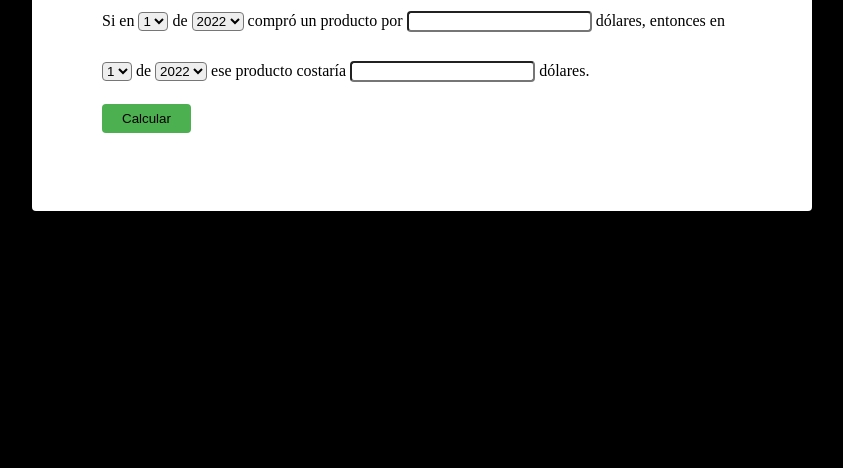
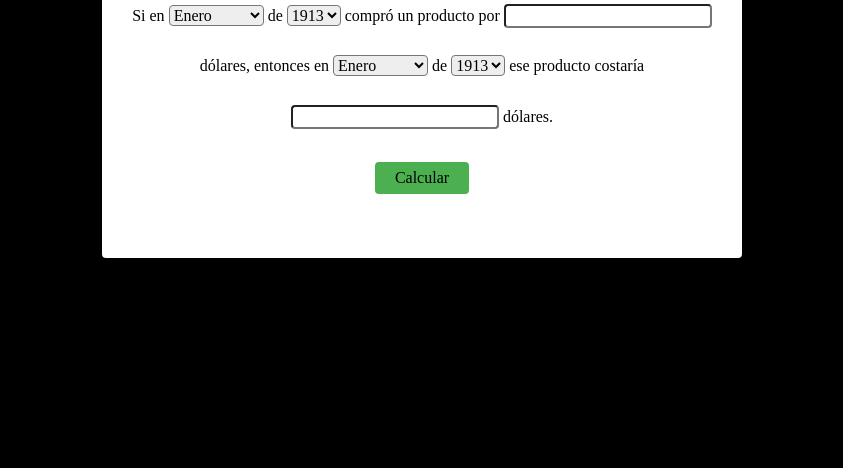
Before and after one commit to alexisarte/inflation-calculator, a website: page public/index.html in a window 1280 px wide. Shown: the part 332-800 px from the top of the page, without its empty margins (218-1061 px from the left). Drawn offline with nearby package versions, Linux system fonts and the light colour scheme.

Commit message:
replace the numbers of months by the respective names

```diff
--- a/public/index.html
+++ b/public/index.html
@@ -5,26 +5,30 @@
     <meta charset="UTF-8">
     <meta http-equiv="X-UA-Compatible" content="IE=edge">
     <meta name="viewport" content="width=device-width, initial-scale=1.0">
+    <link rel="stylesheet" href="https://csstools.github.io/normalize.css/11.0.0/normalize.css">
     <link rel="stylesheet" href="styles.css">
-    <title>Calculator</title>
+    <title>Inflation Calculator</title>
 </head>
 
 <body>
-    <div>
+    <div id="calculator">
+        <h1>Inflation Calculator</h1>
         <p>Si en</p>
-        <select class="month" name="month1" id="month1"></select>
+        <select class="month" id="month1"></select>
         <p>de</p>
-        <select class="year" name="year1" id="year1"></select>
+        <select class="year" id="year1"></select>
         <p>compró un producto por</p>
-        <input type="text" pattern="^\d{0,10}(\.\d{0,2})?$" name="price1" id="price1">
+        <input type="text" id="price1" pattern="^\d{0,10}(\.\d{0,2})?$">
         <p>dólares, entonces en </p>
-        <select class="month" name="month2" id="month2"></select>
+        <select class="month" id="month2"></select>
         <p>de</p>
-        <select class="year" name="year2" id="year2"></select>
+        <select class="year" id="year2"></select>
         <p>ese producto costaría</p>
         <input type="text" id="price2" readonly>
         <p>dólares.</p>
-        <button id="enviar" type="button">Calcular</button>
+        <div id="button-container">
+            <button id="send" type="button">Calcular</button>
+        </div>
     </div>
     <script src="main.js"></script>
 </body>
--- a/public/main.js
+++ b/public/main.js
@@ -1,22 +1,28 @@
+const MONTHS = ['Enero', 'Febrero', 'Marzo', 'Abril', 'Mayo', 'Junio', 'Julio', 'Agosto', 'Septiembre', 'Octubre', 'Noviembre', 'Diciembre'];
+
+function changeMonths(init, end, select) {
+    for (let i = init; i <= end; i++) {
+        let option = document.createElement('option');
+        option.textContent = MONTHS[i - 1];
+        option.value = i;
+        select.appendChild(option);
+    }
+}
+
 //Actualiza la cantidad de meses en los selectores
 function updateMonths() {
     // select salva el selector de meses que vamos a actualizar, hay dos de ellos
     let select, selectedMonth, numberOfMonths;
     select = this.id == 'year1' ? document.getElementById('month1') : document.getElementById('month2');
     selectedMonth = select.value;
-    numberOfMonths = this.value === 2022 ? 3 : 12;
+    numberOfMonths = this.value == 2022 ? 3 : 12;
     //Si numberOfMonths es distinto a la cant actual del selector a modificar, actualizar la cant de meses y salvar el valor anterior, sino no es necesario!
     if (numberOfMonths != select.childElementCount) {
         while (select.firstChild != null) {
             select.firstChild.remove();
         }
         //Crea 3 o 12 meses posibles en el selector segun corrresponda
-        for (let i = 1; i <= numberOfMonths; i++) {
-            let option = document.createElement('option');
-            option.textContent = i;
-            option.value = i;
-            select.appendChild(option);
-        }
+        changeMonths(1, numberOfMonths, select);
         //Si al value seleccionado anteriormente sigue siendo valido en el rango actual que seria numberOfMonths, seleccionar ese value, sino pone 1 por def
         if (selectedMonth <= numberOfMonths) {
             select.value = selectedMonth;
@@ -28,19 +34,14 @@ function updateMonths() {
 function addMonths() {
     let selects = document.querySelectorAll('.month');
     selects.forEach(select => {
-        for (let i = 1; i <= 3; i++) {
-            let option = document.createElement('option');
-            option.textContent = i;
-            option.value = i;
-            select.appendChild(option);
-        }
+        changeMonths(1, 12, select);
     });
 }
 //Opciones para select de año (1913-2022)
 function addYears() {
     let selects = document.querySelectorAll('.year');
     selects.forEach(select => {
-        for (let i = 2022; i >= 1913; i--) {
+        for (let i = 1913; i <= 2022; i++) {
             let option = document.createElement('option');
             option.textContent = i;
             option.value = i;
@@ -89,5 +90,5 @@ window.onload = function () {
     document.querySelectorAll('.year').forEach(item => {
         item.addEventListener('change', updateMonths);
     });
-    document.getElementById('enviar').addEventListener('click', postFetch);
+    document.getElementById('send').addEventListener('click', postFetch);
 };
--- a/public/styles.css
+++ b/public/styles.css
@@ -1,33 +1,43 @@
 body {
     display: flex;
+    justify-content: center;
     align-items: center;
     min-height: 100vh;
     background: #000;
-    padding: 0;
-    margin: 0;
+    text-align: center;
 }
 
-div {
-    padding: 70px;
+h1 {
+    margin: 1%;
+}
+
+#calculator {
+    padding: 5% 1%;
     width: 50%;
     margin: auto;
     background: white;
     border-radius: 4px;
     box-shadow: 0px 2px 2px rgba(0, 0, 0, 0.1);
+    box-sizing: border-box;
 }
 
 p {
     display: inline-block;
 }
 
+#button-container {
+    display: flex;
+    justify-content: center;
+    align-items: center;
+    margin-top: 20px;
+}
+
 button {
     background-color: #4caf50;
     padding: 7px 20px;
-    margin: 8px 0;
     border: none;
     border-radius: 4px;
     cursor: pointer;
-    display: block;
 }
 
 input {
```
Also changed, not shown: ipcModule.js (+7 -7 lines).
